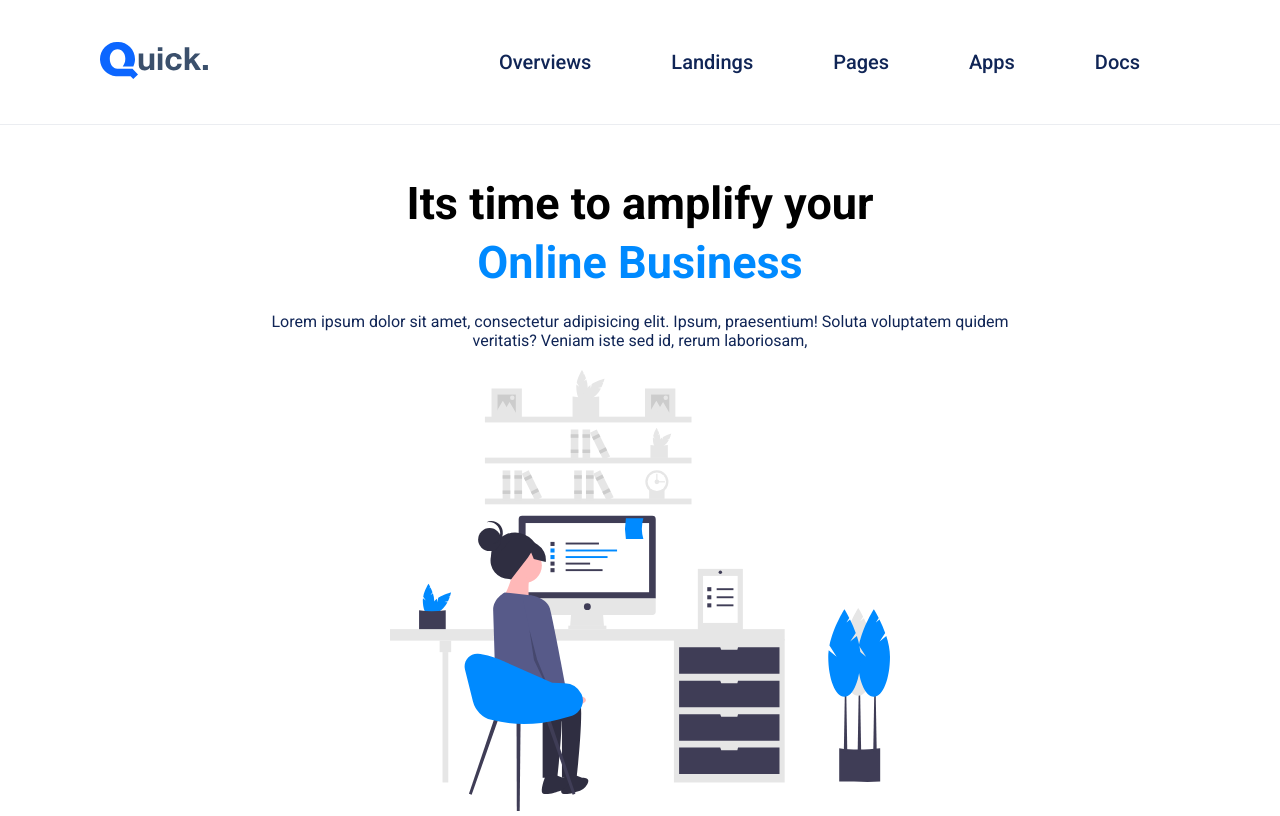
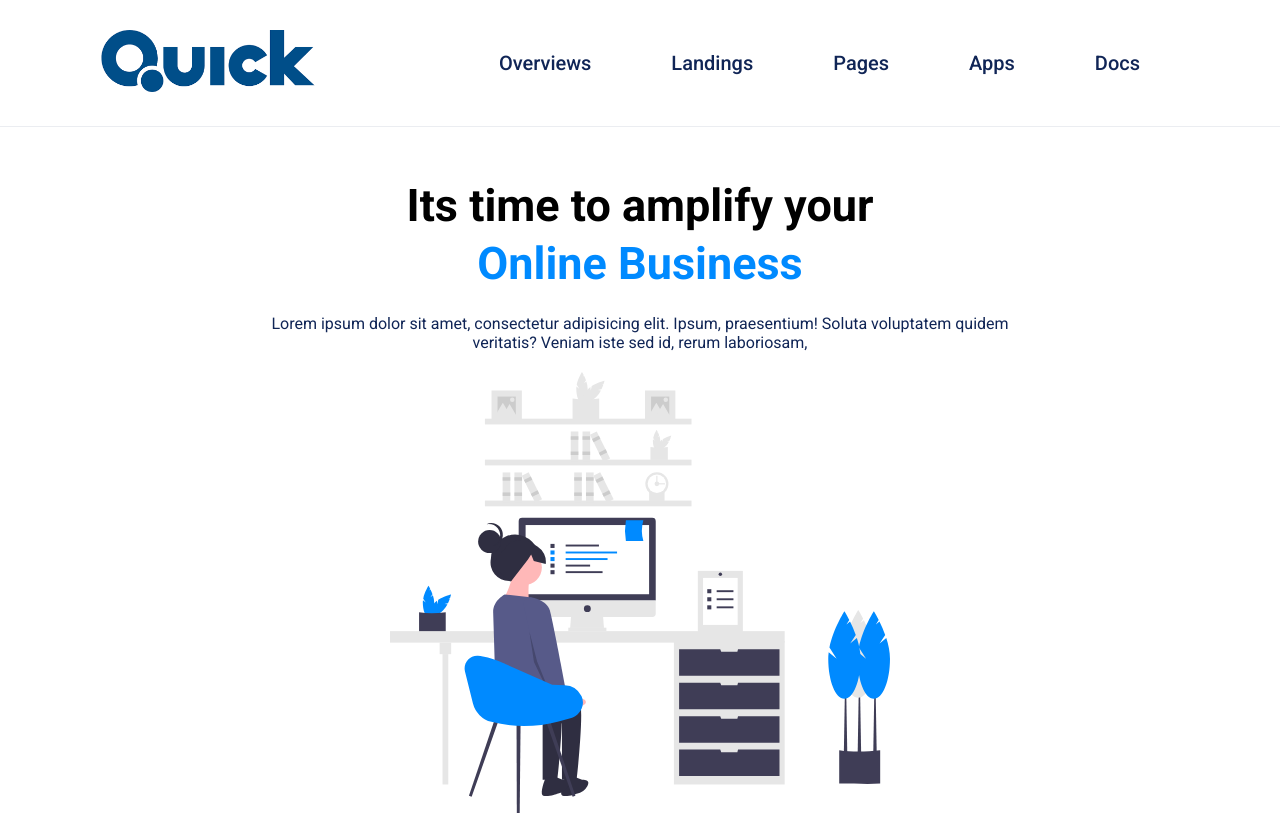
Before and after one commit to ummesalmaali/quick-project, a plain HTML site: page index.html in a window 1280 px wide. Shown: the top 816 px of the page. Drawn offline with Linux system fonts and the light colour scheme.

Commit message:
changes in css

```diff
--- a/index.html
+++ b/index.html
@@ -14,7 +14,7 @@
       <div class="container">
         <div class="flex">
           <div class="logo">
-            <a href="#"><img src="/images/dark.svg" alt="logo" /></a>
+            <a href="#"><img src="/images/download.png" alt="logo" /></a>
           </div>
           <nav>
             <ul>
```
Also changed, not shown: images/download.png (added).
